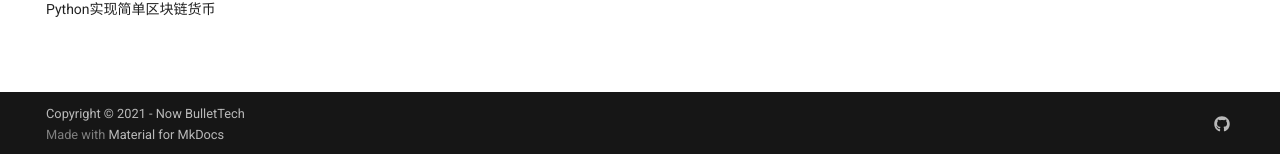
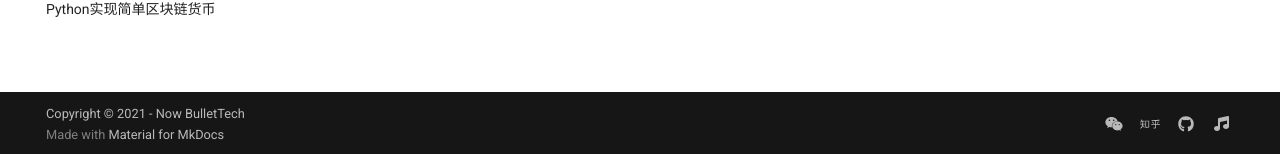
Before and after one commit to BulletTech/BulletTech, an MkDocs documentation site: the page built from docs/Main_course_blog_intro.md, in a window 1280 px wide. Shown: the part 743-897 px from the top of the page. Built offline with MkDocs 1.6.1 and Material for MkDocs 9.7.7, drawn with Linux system fonts in a browser that asks for light colours; emoji names are drawn with the system emoji font; comment, search, counter and statistics services are not loaded.

Commit message:
Add some social icons

```diff
--- a/mkdocs.yml
+++ b/mkdocs.yml
@@ -124,8 +124,15 @@ plugins:
 # Customization
 extra:
   social:
+    - icon: fontawesome/brands/weixin
+      link: https://mp.weixin.qq.com/s/YYZilgFSHrh-nrjF3Z2G7A
+    - icon: fontawesome/brands/zhihu
+      link: https://www.zhihu.com/people/bullettech
     - icon: fontawesome/brands/github
       link: https://github.com/BulletTech/BulletTech
+    - icon: fontawesome/solid/music
+      link: https://www.toutiao.com/c/user/token/MS4wLjABAAAAsxrzZdUCIQdOMU8albHKSb_ZCFAzIbwqzn9XFfIeoa-rd2rDsl7qOoCyd3wEgW5v/?source=feed
+
 
 extra_javascript:
   - javascripts/config.js
```
